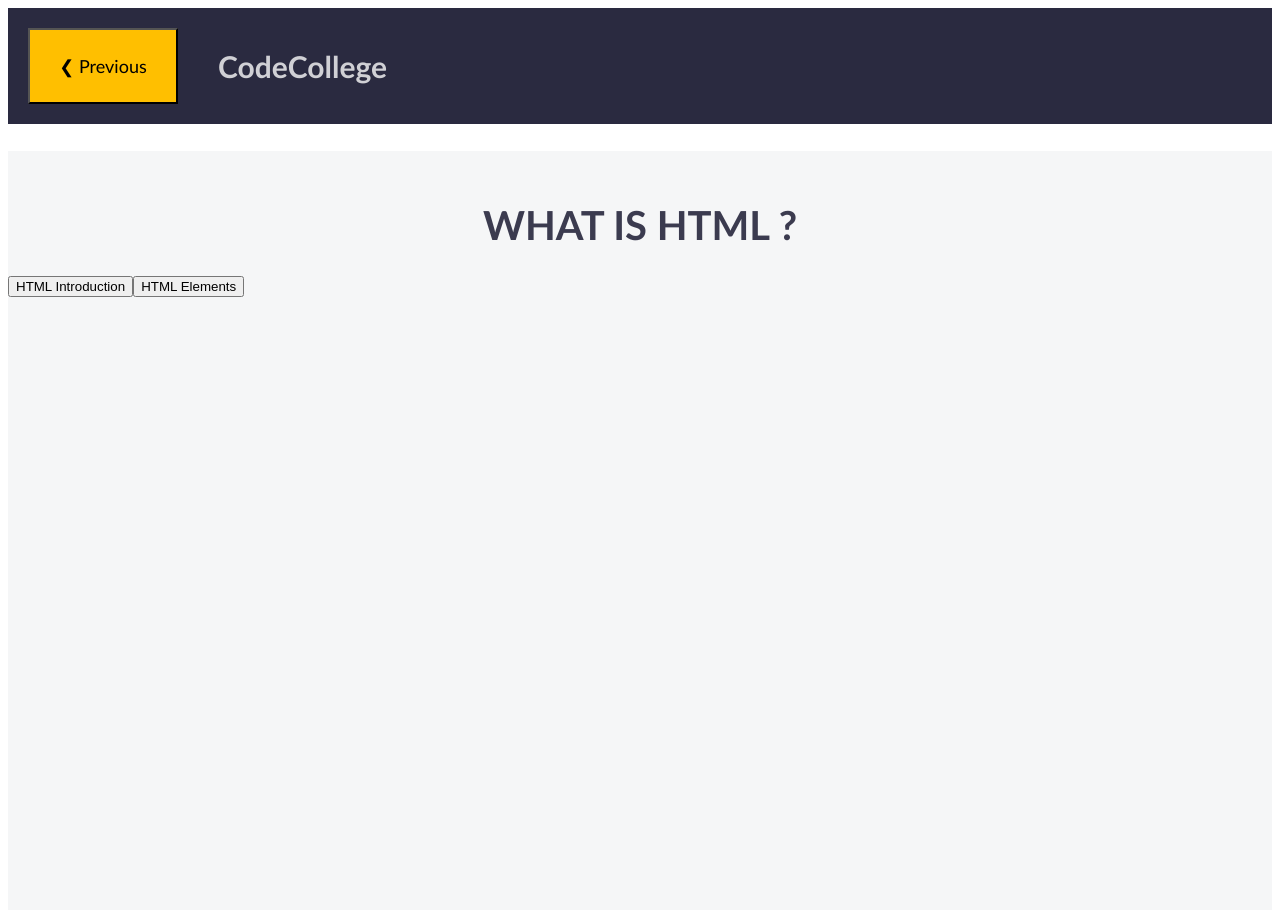
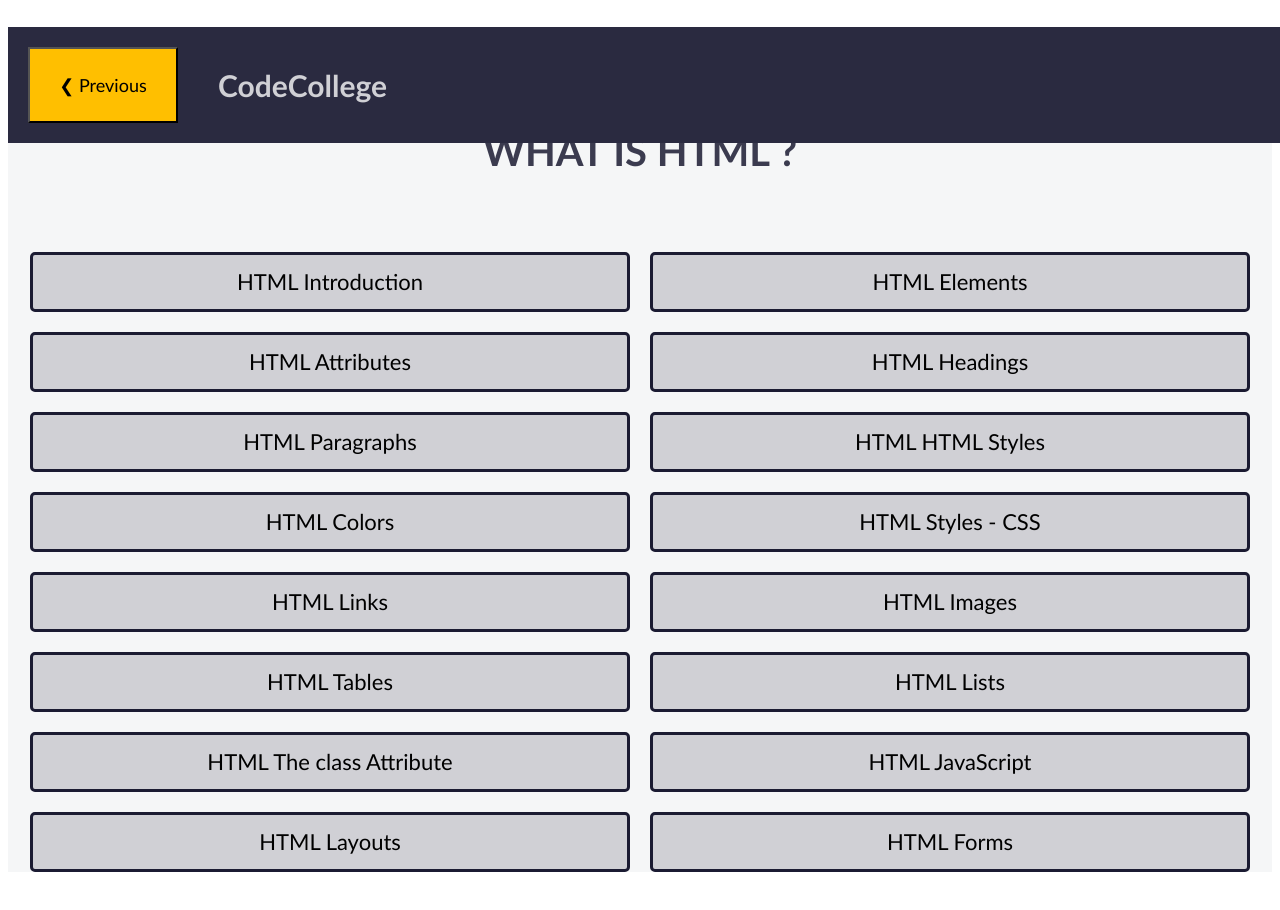
Before and after one commit to MahsumaRezai/CodeToLearn, a Next.js app: page /classhtml in a window 1280 px wide. Shown: the top 910 px of the page. After the commit the page ends 880 px from the top, so only its background shows below. Built offline with nearby package versions, Linux system fonts and the light colour scheme.

Commit message:
add frist file in html

```diff
--- a/component/Head/Head.module.css
+++ b/component/Head/Head.module.css
@@ -1,6 +1,7 @@
 .head {
     background: #2a2a40;
     width: 100%;
+    position: fixed;
 
 }
 .title {
--- a/component/Html/Html.module.css
+++ b/component/Html/Html.module.css
@@ -1,14 +1,15 @@
 .warrp {
     background: #f5f6f7;
     width: 100%;
-    height: 1000px;
+
 }
 .warrp h1  {
     color: #3b3b4f;
     text-align: center;
-    padding-top: 50px;
+    padding: 50px;
     font-size: 40px;
     font-family: 'Trebuchet MS', 'Lucida Sans Unicode', 'Lucida Grande', 'Lucida Sans', Arial, sans-serif;
-    font-weight: bold
+    font-weight: bold;
+    padding-top: 100px
 
 }
--- /dev/null
+++ b/component/Html/List.module.css
@@ -0,0 +1,24 @@
+.list {
+    display: flex;
+    flex-direction: row;
+    justify-content: center;
+    align-items: center;
+    flex-wrap: wrap;
+    gap: 20px;;
+
+}
+.list button {
+    width: 600px;
+    height: 60px;
+    background: #d0d0d5;
+    border: 3px solid #1b1b32;
+    font-family: 'Trebuchet MS', 'Lucida Sans Unicode', 'Lucida Grande', 'Lucida Sans', Arial, sans-serif;
+    font-size: 22px;
+    border-radius: 5px;
+
+}
+.list button:hover {
+    background: #1b1b32;
+    color: whitesmoke;
+    box-shadow: 5px 5px 5px 5px gainsboro
+}
--- a/component/Html/Listes.js
+++ b/component/Html/Listes.js
@@ -1,9 +1,35 @@
+import { useRouter } from 'next/router';
+import classe from './List.module.css'
 
 const List = (prosp) => {
+    const router = useRouter('');
+
+
+    const nextpage = () => {
+        router.push('/Nexthtmlone')
+    }
+    const nextper = () => {
+        router.push('/news')
+    }
     return (
-        <div>
-            <button>HTML Introduction</button>
-            <button>HTML Elements</button>
+        <div className={classe.list}>
+            <button onClick={nextper}>HTML Introduction</button>
+            <button onClick={nextpage}>HTML Elements</button>
+            <button onClick={nextpage}>HTML Attributes</button>
+            <button onClick={nextpage}>HTML Headings</button>
+            <button onClick={nextpage}>HTML Paragraphs</button>
+            <button onClick={nextpage}>HTML HTML Styles</button>
+            <button onClick={nextpage}>HTML Colors</button>
+            <button onClick={nextpage}>HTML Styles - CSS</button>
+            <button onClick={nextpage}>HTML Links</button>
+            <button onClick={nextpage}>HTML Images</button>
+            <button onClick={nextpage}>HTML Tables</button>
+            <button onClick={nextpage}>HTML Lists</button>
+            <button onClick={nextpage}>HTML The class Attribute</button>
+            <button onClick={nextpage}>HTML JavaScript</button>
+            <button onClick={nextpage}>HTML Layouts</button>
+            <button onClick={nextpage}>HTML Forms</button>
+
 
 
 
--- a/component/Html/htmlinto.js
+++ b/component/Html/htmlinto.js
@@ -3,6 +3,7 @@ import classes from './Html.module.css';
 import Head from '../Head/Head';
 import List from './Listes';
 const Htmlinto = (props) => {
+
 
     return (
         <Fragment>
--- a/styles/globals.css
+++ b/styles/globals.css
@@ -9,6 +9,8 @@
 body {
   font-family: 'Open Sans', 'Lato', sans-serif;
   margin: 0;
+  background: #f5f6f7;
+
 }
 
 h1,
```
